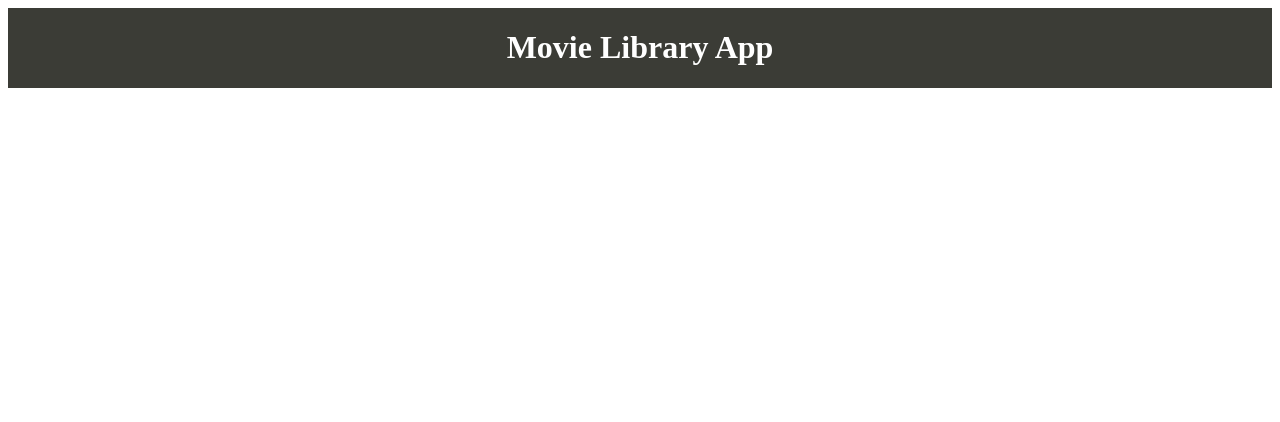
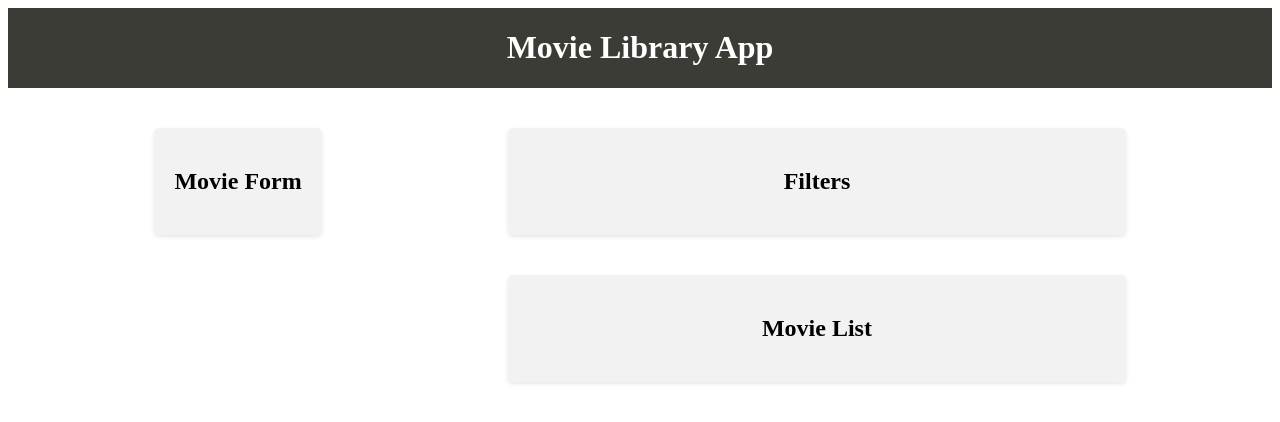
Before and after one commit to romanzollo/movie-library-app, a React (Create React App) app in the folder frontend/: page / in a window 1280 px wide. Shown: the top 422 px of the page. Built offline with nearby package versions, Linux system fonts and the light colour scheme.

Commit message:
Added MovieForm, MovieList, Filter components and Redux

```diff
--- a/frontend/src/App.js
+++ b/frontend/src/App.js
@@ -1,3 +1,6 @@
+import MovieForm from './components/MovieForm/MovieForm';
+import MovieList from './components/MovieList/MovieList';
+import Filter from './components/Filter/Filter';
 import './App.css';
 
 function App() {
@@ -6,6 +9,15 @@ function App() {
             <header className="app-header">
                 <h1>Movie Library App</h1>
             </header>
+            <main className="app-main">
+                <div className="app-left-column">
+                    <MovieForm />
+                </div>
+                <div className="app-right-column">
+                    <Filter />
+                    <MovieList />
+                </div>
+            </main>
         </div>
     );
 }
--- /dev/null
+++ b/frontend/src/components/Filter/Filter.jsx
@@ -0,0 +1,11 @@
+import './Filter.css';
+
+const Filter = () => {
+    return (
+        <div className="app-block filter">
+            <h2>Filters</h2>
+        </div>
+    );
+};
+
+export default Filter;
--- /dev/null
+++ b/frontend/src/components/MovieForm/MovieForm.jsx
@@ -0,0 +1,11 @@
+import './MovieForm.css';
+
+const MovieForm = () => {
+    return (
+        <div className="app-block block-form">
+            <h2>Movie Form</h2>
+        </div>
+    );
+};
+
+export default MovieForm;
--- /dev/null
+++ b/frontend/src/components/MovieList/MovieList.jsx
@@ -0,0 +1,11 @@
+import './MovieList.css';
+
+const MovieList = () => {
+    return (
+        <div className="app-block block-list">
+            <h2>Movie List</h2>
+        </div>
+    );
+};
+
+export default MovieList;
```
Also changed, not shown: frontend/src/Redux/Movies/actionCreators.js (added), frontend/src/Redux/Movies/actionTypes.js (added), frontend/src/Redux/Movies/reducer.js (added), frontend/src/Redux/store.js (added), frontend/src/components/Filter/Filter.css (added), frontend/src/components/MovieForm/MovieForm.css (added), frontend/src/components/MovieList/MovieList.css (added).
